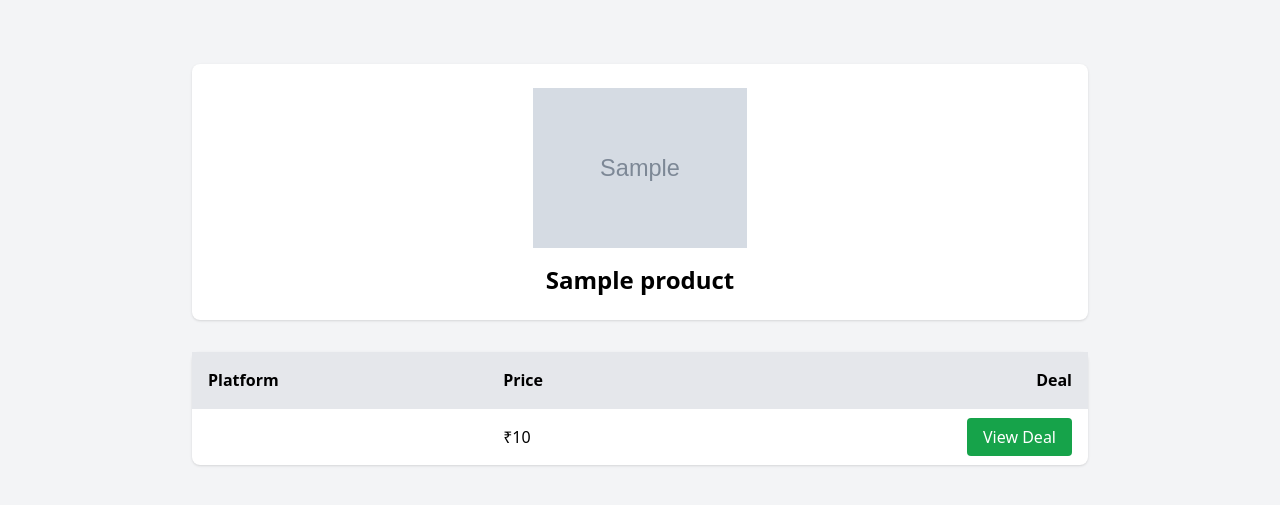
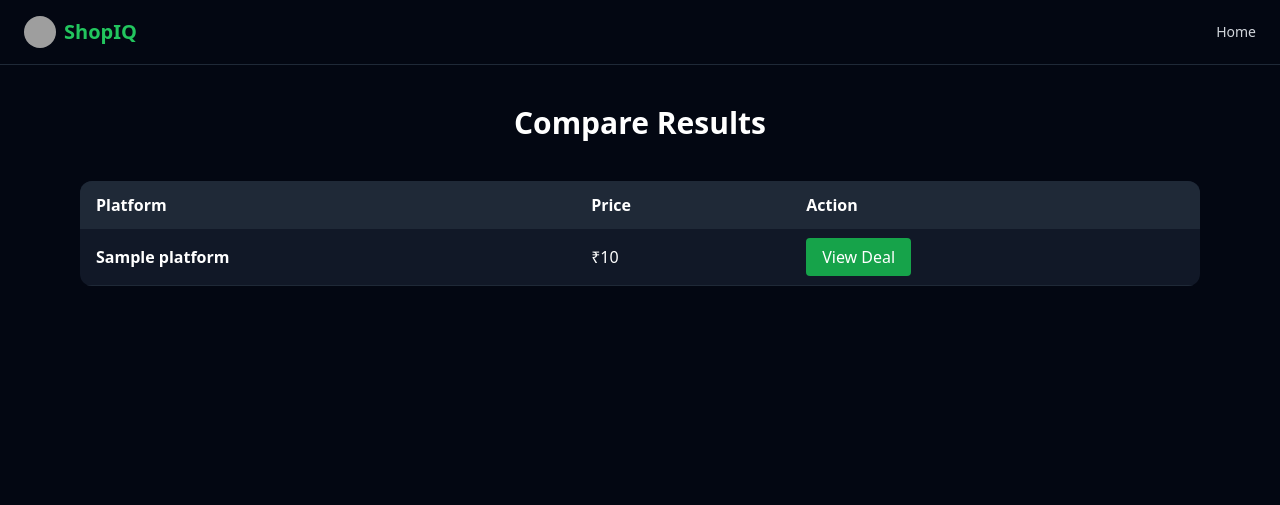
Before and after one commit to nishanthbhashamoni-lang/ShopIQ, a Flask app: template templates/compare.html in a window 1280 px wide. Shown: the top 505 px of the page. Run offline with Flask 3, Linux system fonts and the light colour scheme; the template is opened without the code that fills it: most values are stand-ins (such as "Sample title", 1, 10 or a date in 2020); grey boxes marked "Sample" are stand-in pictures; some libraries are stand-ins or nearby versions; grey boxes are pictures that could not be loaded.

Commit message:
final update - compare fix + ui

```diff
--- a/app.py
+++ b/app.py
@@ -8,36 +8,26 @@ def home():
     return render_template("index.html")
 
 
-@app.route("/compare", methods=["POST"])
+@app.route("/compare", methods=["GET", "POST"])
 def compare():
-    product_link = request.form.get("product")
+    if request.method == "POST":
+        product_link = request.form.get("product")
 
-    prices = {
-        "Amazon": random.randint(500, 2000),
-        "Flipkart": random.randint(500, 2000),
-        "Croma": random.randint(500, 2000)
-    }
+        # dummy prices (abhi ke liye)
+        prices = {
+            "Amazon": random.randint(500, 2000),
+            "Flipkart": random.randint(500, 2000),
+            "Croma": random.randint(500, 2000)
+        }
 
-    best_price = min(prices.values())
+        best_price = min(prices.values())
 
-    return render_template(
-        "compare.html",
-        product_link=product_link,
-        prices=prices,
-        best_price=best_price
-    )
+        return render_template(
+            "compare.html",
+            prices=prices,
+            best_price=best_price,
+            product_link=product_link
+        )
 
-
-@app.route("/contact")
-def contact():
-    return render_template("contact.html")
-
-
-@app.route("/privacy")
-def privacy():
-    return render_template("privacy.html")
-
-
-@app.route("/disclosure")
-def disclosure():
-    return render_template("disclosure.html")
+    # agar direct /compare open kare
+    return render_template("compare.html", prices=None)
--- a/templates/compare.html
+++ b/templates/compare.html
@@ -2,78 +2,90 @@
 <html>
 
 <head>
-
-<title>Comparison</title>
-<script src="https://cdn.tailwindcss.com"></script>
-
+    <title>Compare - ShopIQ</title>
+    <script src="https://cdn.tailwindcss.com"></script>
+    <meta name="viewport" content="width=device-width, initial-scale=1.0">
 </head>
 
-<body class="bg-gray-100">
+<body class="bg-gray-950 text-white">
 
-<div class="max-w-4xl mx-auto mt-16">
+<!-- NAVBAR -->
+<div class="flex justify-between items-center px-6 py-4 border-b border-gray-800">
 
-<div class="bg-white p-6 rounded-lg shadow mb-8 text-center">
+    <div class="flex items-center gap-2">
+        <img src="{{ url_for('static', filename='images/logo.png') }}" class="w-8 h-8 rounded-full">
+        <h1 class="text-xl font-bold text-green-500">ShopIQ</h1>
+    </div>
 
-{% if image %}
-<img src="{{image}}" class="mx-auto h-40 mb-4">
-{% endif %}
-
-<h1 class="text-2xl font-bold">
-{{product}}
-</h1>
+    <a href="/" class="text-sm text-gray-300">Home</a>
 
 </div>
 
-<table class="w-full bg-white shadow rounded-lg">
+<!-- CONTENT -->
+<div class="px-4 md:px-20 mt-10">
 
-<thead class="bg-gray-200">
+    {% if prices %}
 
-<tr>
-<th class="p-4 text-left">Platform</th>
-<th class="p-4 text-left">Price</th>
-<th class="p-4 text-right">Deal</th>
-</tr>
+    <h2 class="text-2xl md:text-3xl font-bold text-center mb-10">
+        Compare Results
+    </h2>
 
-</thead>
+    <div class="overflow-x-auto">
 
-<tbody>
+        <table class="w-full bg-gray-900 rounded-xl overflow-hidden">
 
-{% for item in results %}
+            <thead class="bg-gray-800">
+                <tr>
+                    <th class="py-3 px-4 text-left">Platform</th>
+                    <th class="py-3 px-4 text-left">Price</th>
+                    <th class="py-3 px-4 text-left">Action</th>
+                </tr>
+            </thead>
 
-<tr class="border-t">
+            <tbody>
 
-<td class="p-4">{{item.platform}}</td>
+                {% for platform, price in prices.items() %}
+                <tr class="border-b border-gray-800">
 
-<td class="p-4">
+                    <td class="py-4 px-4 font-semibold">
+                        {{ platform }}
+                    </td>
 
-₹{{item.price}}
+                    <td class="py-4 px-4">
+                        ₹{{ price }}
+                    </td>
 
-{% if item.best %}
-<span class="bg-green-200 text-green-800 px-2 py-1 rounded text-xs ml-2">
-🔥 Best Deal
-</span>
-{% endif %}
+                    <td class="py-4 px-4">
 
-</td>
+                        <a href="{{ product_link }}" target="_blank"
+                            class="bg-green-600 px-4 py-2 rounded hover:bg-green-700">
+                            View Deal
+                        </a>
 
-<td class="p-4 text-right">
+                        {% if price == best_price %}
+                        <span class="ml-2 text-green-400 font-semibold">
+                            🔥 Best
+                        </span>
+                        {% endif %}
 
-<a href="{{item.link}}" target="_blank"
-class="bg-green-600 text-white px-4 py-2 rounded">
+                    </td>
 
-View Deal
+                </tr>
+                {% endfor %}
 
-</a>
+            </tbody>
 
-</td>
+        </table>
 
-</tr>
+    </div>
 
-{% endfor %}
+    {% else %}
 
-</tbody>
+    <div class="text-center mt-20 text-gray-400">
+        No data available. Please go back and paste a product link.
+    </div>
 
-</table>
+    {% endif %}
 
 </div>
 
```
